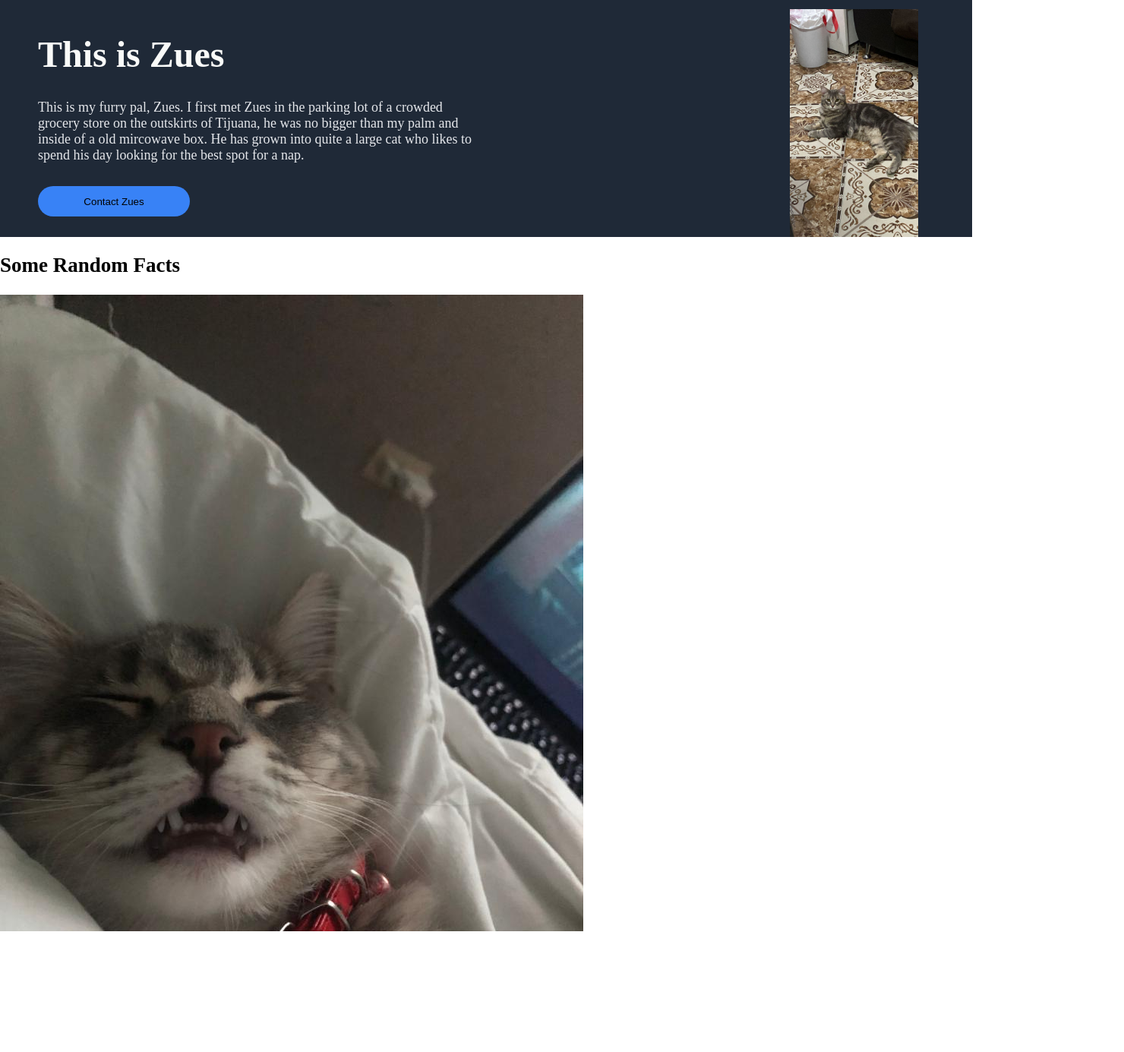
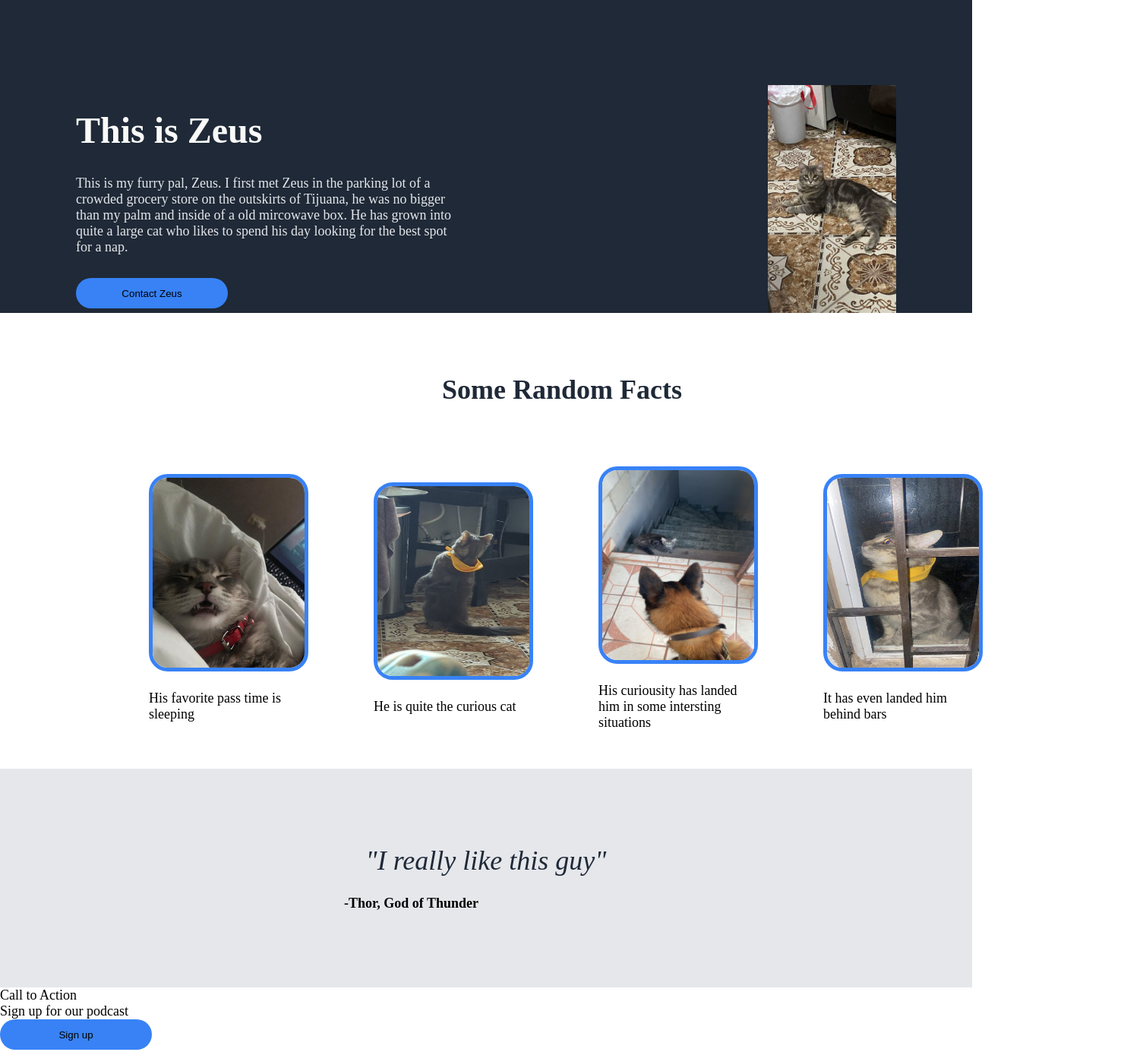
Before and after one commit to EmanuelR-hub/L, a plain HTML site: page index.html in a window 1280 px wide. Shown: the part 45-1430 px from the top of the page at 76% size, 1480 px wide, since content can reach past the window. Drawn offline with Linux system fonts and the light colour scheme.

Commit message:
Updated html, Added third row of css

```diff
--- a/index.html
+++ b/index.html
@@ -4,7 +4,7 @@
     <meta charset="UTF-8">
     <meta http-equiv="X-UA-Compatible" content="IE=edge">
     <meta name="viewport" content="width=device-width, initial-scale=1.0">
-    <title>Zues' page</title>
+    <title>Zeus' page</title>
     <link rel="stylesheet" href="./style.css">
 </head>
 <body>
@@ -19,37 +19,38 @@
   <div class="body">
     <div class="row1">
         <div class="leftbox">
-            <h1>This is Zues</h1>
-            <div class="text">This is my furry pal, Zues. I first met Zues in the parking lot of a crowded grocery store on the outskirts of Tijuana, he was no bigger than my palm and inside of a old mircowave box. He has grown into quite a large cat who likes to spend his day looking for the best spot for a nap.</div>
-            <button>Contact Zues</button>
+            <h1>This is Zeus</h1>
+            <div class="text">This is my furry pal, Zeus. I first met Zeus in the parking lot of a crowded grocery store on the outskirts of Tijuana, he was no bigger than my palm and inside of a old mircowave box. He has grown into quite a large cat who likes to spend his day looking for the best spot for a nap.</div>
+            <button>Contact Zeus</button>
         </div>
-        <img src="./images/main.jpg" alt="Zues the cat" class="mainpic">
+        <img src="./images/main.jpg" alt="Zeus the cat" class="mainpic">
     </div>
     <div class="row2">
         <h2>Some Random Facts</h2>
         <div class="container">
-            <div>
-                <img src="./images/sleep.jpg" alt="Zues sleeping" class="sleepingpic">
+            <div class="content">
+                <img src="./images/sleep.jpg" alt="Zeus sleeping" class="sleepingpic">
                 <div>His favorite pass time is sleeping</div>
             </div>
-            <div>
-                <img src="./images/curious.jpg" alt="Zues being curious" class="curiouspic">
+            <div class="content">
+                <img src="./images/curious.jpg" alt="Zeus being curious" class="curiouspic">
                 <div>He is quite the curious cat</div>
             </div>
-            <div>
-                <img src="./images/warrior.jpg" alt="Zues vs Dog" class="warriorpic">
+            <div class="content">
+                <img src="./images/warrior.jpg" alt="Zeus vs Dog" class="warriorpic">
                 <div>His curiousity has landed him in some intersting situations</div>
             </div>
-            <div>
-                <img src="./images/prison.jpg" alt="Zues behind bars" class="prisonpic">
+            <div class="content">
+                <img src="./images/prison.jpg" alt="Zeus behind bars" class="prisonpic">
                 <div>It has even landed him behind bars</div>
             </div>
         </div>
-        <div class="row3">
-            <div class="qoute">I really like this guy</div>
+    </div>
+    <div class="row3">
+            <div class="quote">"I really like this guy"</div>
             <div class="author">-Thor, God of Thunder</div>
-        </div>
-        <div class="row4">
+    </div>
+    <div class="row4">
             <div class="box">
                 <div class="boxleft">
                     <div>Call to Action</div>
@@ -57,7 +58,6 @@
                 </div>
                 <button class="2">Sign up</button>
             </div>
-        </div>
     </div>
   </div>
 
--- a/style.css
+++ b/style.css
@@ -18,8 +18,9 @@ body {
     display: flex;
     align-items: center;
     justify-content: space-between;
-    padding-left: 50px;
-    padding-right: 50px;
+    padding-left: 100px;
+    padding-right: 100px;
+    padding-bottom: 100px;
 }
 
 .header .headerbox {
@@ -34,6 +35,8 @@ body {
     width: inherit;
     justify-content: center;
     padding-left: 400px;
+    border: none;
+    border-radius: 0%;
 
 }
 
@@ -51,8 +54,8 @@ ul {
     background-color: #1F2937;
     display: flex;
     color: #E5E7EB;
-    padding-left: 50px;
-    padding-right: 50px;
+    padding-left: 100px;
+    padding-right: 100px;
 }
 
 .leftbox {
@@ -82,3 +85,75 @@ button {
     border-width: 0ch;
     border-style: none;
 }
+
+.row2 {
+    display: flex;
+    flex-direction: column;
+    width: 100%;
+    height: 500px;
+    padding-left: 100px;
+    padding-right: 100px;
+}
+
+.row2 h2 {
+    display: flex;
+    align-items: center;
+    justify-content: center;
+    padding-top: 50px;
+    padding-bottom: 50px;
+    font-size: 36px;
+    font-weight: bolder;
+    color: #1F2937;
+}
+
+.container {
+    display: flex;
+    flex-direction: row;
+    justify-content: space-evenly;
+    flex-wrap: nowrap;
+    width: 100%;
+}
+
+.content {
+    display: flex;
+    flex-direction: column;
+    flex-wrap: wrap;
+    width: 200px;
+    gap: 25px;
+    justify-content: center;
+}
+
+img {
+    height: 250px;
+    width: 200px;
+    border: 5px solid;
+    border-radius: 25px;
+    border-color: #3882F6;
+}
+
+.row3 {
+    display: flex;
+    flex-direction: column;
+    background-color: #E5E7EB;
+    padding-top: 100px;
+    padding-bottom: 100px;
+    margin-top: 100px;
+}
+
+.row3 .quote {
+    display: flex;
+    justify-content: center;
+    align-items: center;
+    font-size: 36px;
+    font-style: italic;
+    color: #1F2937;
+}
+
+.row3 .author {
+    display: flex;
+    align-content: center;
+    justify-content: flex-end;
+    font-weight: bold;
+    padding-top: 25px;
+    padding-right: 650px;
+}
```
